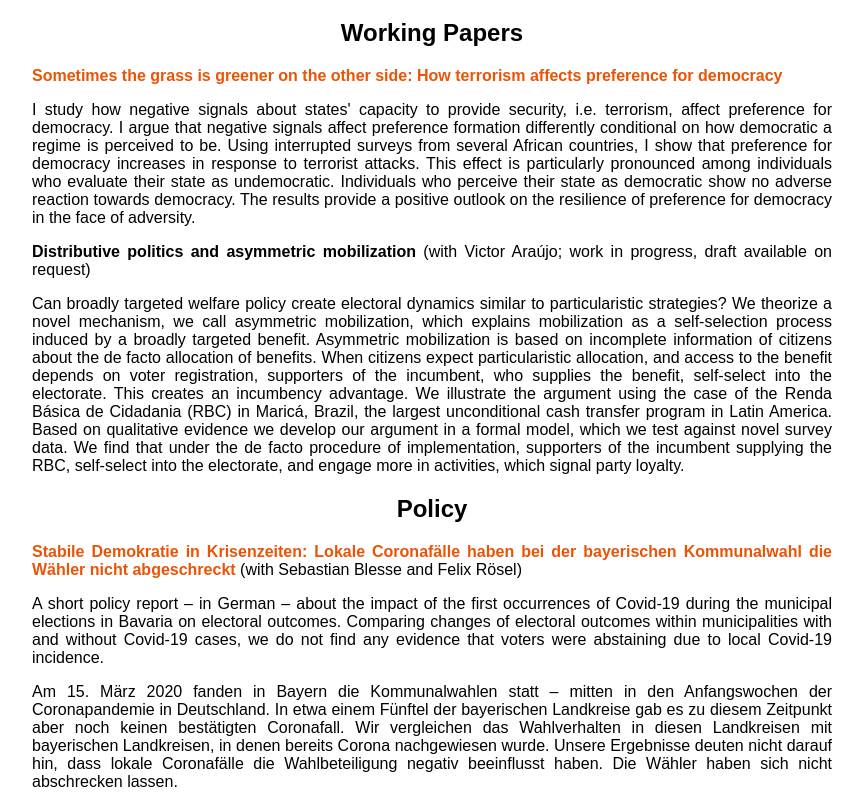
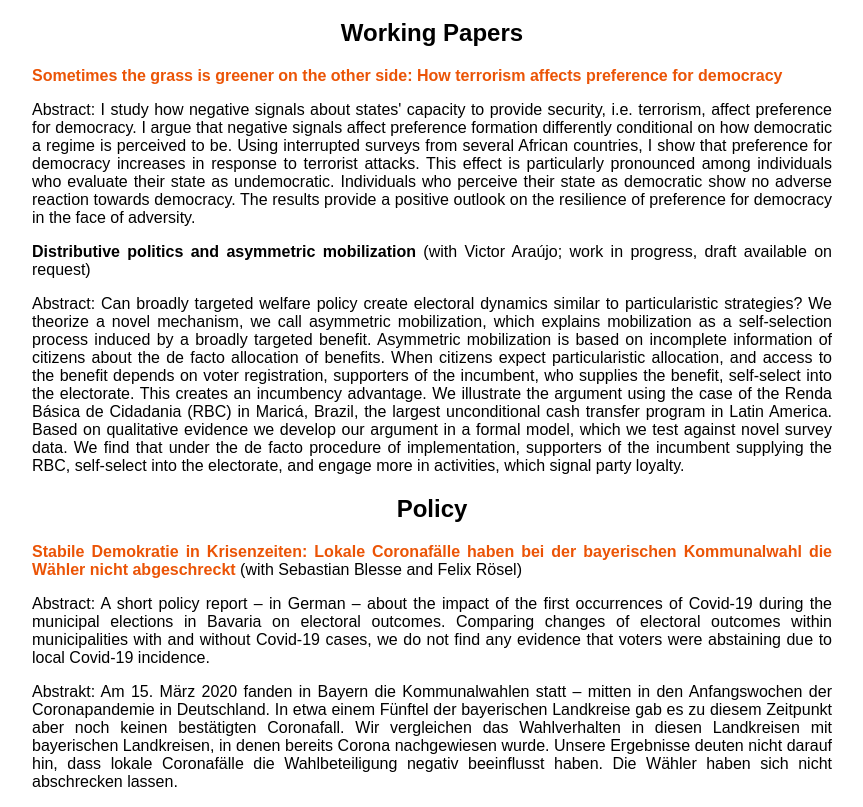
Before and after one commit to philker/philker.github.io, a plain HTML site: page research.html in a window 1280 px wide. Shown: the part 95-902 px from the top of the page, without its empty margins (208-1071 px from the left). Drawn offline with Linux system fonts and the light colour scheme.

Commit message:
Update research.html

```diff
--- a/research.html
+++ b/research.html
@@ -32,17 +32,17 @@
 	<p><a href="index.html">Home</a>/<h1>Research</h1><p>
 	<h2>Working Papers</h2>
 <p> <strong> <a href="https://github.com/philker/Terrorism-and-preference-for-democracy-in-Africa/blob/master/Grass_is_greener_29_08_2022.pdf">Sometimes the grass is greener on the other side: How terrorism affects preference for democracy</a> </strong></p>
-<p>I study how negative signals about states' capacity to provide security, i.e. terrorism, affect preference for democracy. I argue that negative signals affect preference formation differently conditional on how democratic a regime is perceived to be. Using interrupted surveys from several African countries, I show that preference for democracy increases in response to terrorist attacks. This effect is particularly pronounced among individuals who evaluate their state as undemocratic. Individuals who perceive their state as democratic show no adverse reaction towards democracy. The results provide a positive outlook on the resilience of preference for democracy in the face of adversity.</p>
+<p>Abstract: I study how negative signals about states' capacity to provide security, i.e. terrorism, affect preference for democracy. I argue that negative signals affect preference formation differently conditional on how democratic a regime is perceived to be. Using interrupted surveys from several African countries, I show that preference for democracy increases in response to terrorist attacks. This effect is particularly pronounced among individuals who evaluate their state as undemocratic. Individuals who perceive their state as democratic show no adverse reaction towards democracy. The results provide a positive outlook on the resilience of preference for democracy in the face of adversity.</p>
 
 <p><strong>Distributive politics and asymmetric mobilization </strong>(with Victor Araújo; work in progress, draft available on request)</p>
 
-<p>Can broadly targeted welfare policy create electoral dynamics similar to particularistic strategies? We theorize a novel mechanism, we call asymmetric mobilization, which explains mobilization as a self-selection process induced by a broadly targeted benefit. Asymmetric mobilization is based on incomplete information of citizens about the de facto allocation of benefits. When citizens expect particularistic allocation, and access to the benefit depends on voter registration, supporters of the incumbent, who supplies the benefit, self-select into the electorate. This creates an incumbency advantage. We illustrate the argument using the case of the Renda Básica de Cidadania (RBC) in Maricá, Brazil, the largest unconditional cash transfer program in Latin America. Based on qualitative evidence we develop our argument in a formal model, which we test against novel survey data. We find that under the de facto procedure of implementation, supporters of the incumbent supplying the RBC, self-select into the electorate, and engage more in activities, which signal party loyalty.</p>
+<p>Abstract: Can broadly targeted welfare policy create electoral dynamics similar to particularistic strategies? We theorize a novel mechanism, we call asymmetric mobilization, which explains mobilization as a self-selection process induced by a broadly targeted benefit. Asymmetric mobilization is based on incomplete information of citizens about the de facto allocation of benefits. When citizens expect particularistic allocation, and access to the benefit depends on voter registration, supporters of the incumbent, who supplies the benefit, self-select into the electorate. This creates an incumbency advantage. We illustrate the argument using the case of the Renda Básica de Cidadania (RBC) in Maricá, Brazil, the largest unconditional cash transfer program in Latin America. Based on qualitative evidence we develop our argument in a formal model, which we test against novel survey data. We find that under the de facto procedure of implementation, supporters of the incumbent supplying the RBC, self-select into the electorate, and engage more in activities, which signal party loyalty.</p>
 
 <h2>Policy</h2>
 <p><strong><a href="https://www.ifo.de/publikationen/2020/aufsatz-zeitschrift/stabile-demokratie-krisenzeiten-lokale-coronafaelle-haben">Stabile Demokratie in Krisenzeiten: Lokale Coronafälle haben bei der bayerischen Kommunalwahl die Wähler nicht abgeschreckt</a></strong> (with Sebastian Blesse and Felix Rösel)</p>
-<p>A short policy report – in German – about the impact of the first occurrences of Covid-19 during the municipal elections in Bavaria on electoral outcomes. Comparing changes of electoral outcomes within municipalities with and without Covid-19 cases, we do not find any evidence that voters were abstaining due to local Covid-19 incidence.
+<p>Abstract: A short policy report – in German – about the impact of the first occurrences of Covid-19 during the municipal elections in Bavaria on electoral outcomes. Comparing changes of electoral outcomes within municipalities with and without Covid-19 cases, we do not find any evidence that voters were abstaining due to local Covid-19 incidence.
 
-<p>Am 15. März 2020 fanden in Bayern die Kommunalwahlen statt – mitten in den Anfangswochen der Coronapandemie in Deutschland. In etwa einem Fünftel der bayerischen Landkreise gab es zu diesem Zeitpunkt aber noch keinen bestätigten Coronafall. Wir vergleichen das Wahlverhalten in diesen Landkreisen mit bayerischen Landkreisen, in denen bereits Corona nachgewiesen wurde. Unsere Ergebnisse deuten nicht darauf hin, dass lokale Coronafälle die Wahlbeteiligung negativ beeinflusst haben. Die Wähler haben sich nicht abschrecken lassen.
+<p>Abstrakt: Am 15. März 2020 fanden in Bayern die Kommunalwahlen statt – mitten in den Anfangswochen der Coronapandemie in Deutschland. In etwa einem Fünftel der bayerischen Landkreise gab es zu diesem Zeitpunkt aber noch keinen bestätigten Coronafall. Wir vergleichen das Wahlverhalten in diesen Landkreisen mit bayerischen Landkreisen, in denen bereits Corona nachgewiesen wurde. Unsere Ergebnisse deuten nicht darauf hin, dass lokale Coronafälle die Wahlbeteiligung negativ beeinflusst haben. Die Wähler haben sich nicht abschrecken lassen.
 
 </body>
 </html>
```
